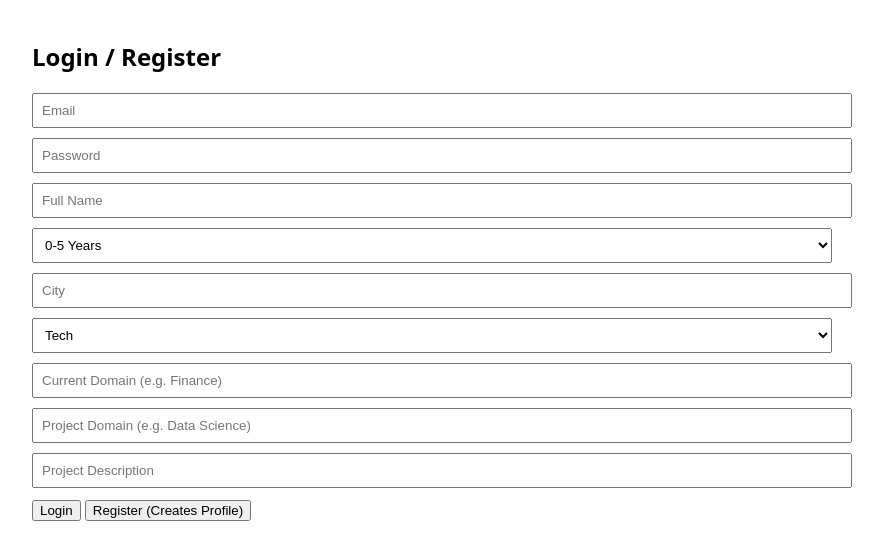
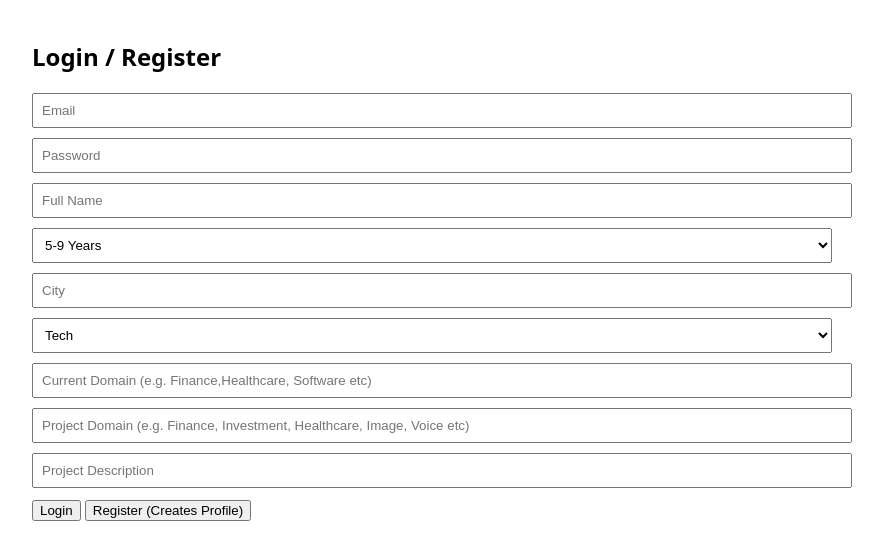
Before and after one commit to harshad-inarkar/project_group_recsys, a plain HTML site: page index.html in a window 1280 px wide. Shown: the whole page, without its empty margins (208-1091 px from the left). Drawn offline with Linux system fonts and the light colour scheme; no server answers.

Commit message:
latest changes

```diff
--- a/index.html
+++ b/index.html
@@ -49,17 +49,20 @@
         <!-- Profile fields (only used on register) -->
         <input type="text" id="name" placeholder="Full Name">
         <select id="exp">
-            <option value="0-5">0-5 Years</option>
-            <option value="5-10">5-10 Years</option>
-            <option value="10+">10+ Years</option>
+            <option value="5+">5-9 Years</option>
+            <option value="10+">10-14 Years</option>
+            <option value="15+">15-19 Years</option>
+            <option value="20+">20+ Years</option>
+
         </select>
         <input type="text" id="city" placeholder="City">
         <select id="background">
             <option value="Tech">Tech</option>
             <option value="Non-Tech">Non-Tech</option>
         </select>
-        <input type="text" id="domain" placeholder="Current Domain (e.g. Finance)">
-        <input type="text" id="proj_domain" placeholder="Project Domain (e.g. Data Science)">
+        <input type="text" id="domain" placeholder="Current Domain (e.g. Finance,Healthcare, Software etc)">
+        <input type="text" id="proj_domain"
+            placeholder="Project Domain (e.g. Finance, Investment, Healthcare, Image, Voice etc)">
         <input type="text" id="proj_desc" placeholder="Project Description">
         <button id="btn-login">Login</button>
         <button id="btn-register">Register (Creates Profile)</button>
```
